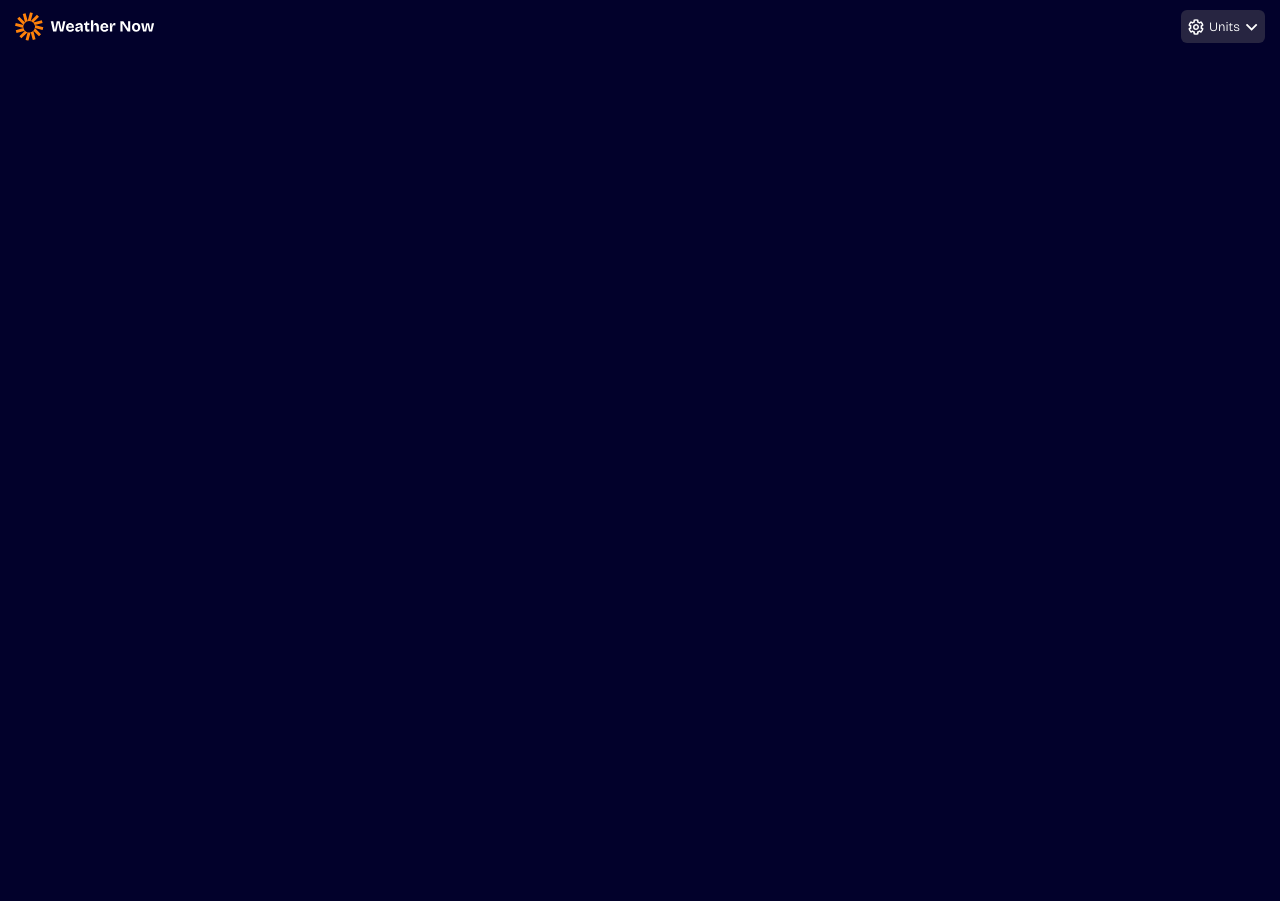
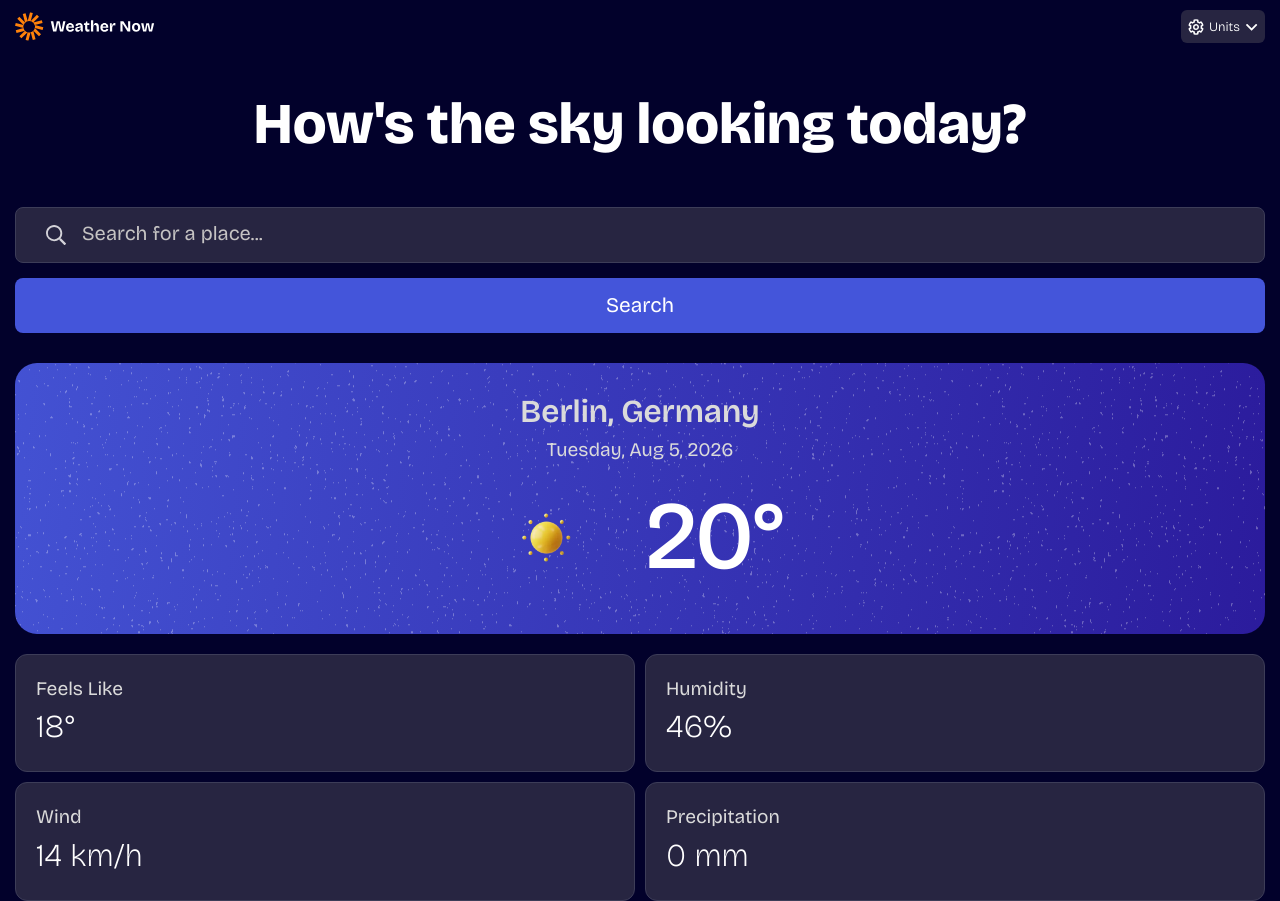
Before and after one commit to abylaikhan444/weather-app-main, a plain HTML site: page index.html in a window 1280 px wide. Before the commit the page ends 810 px from the top, so only its background shows below. Drawn offline with Linux system fonts and the light colour scheme.

Commit message:
Done: Complete the part of [Weather-card]

```diff
--- a/css/index.css
+++ b/css/index.css
@@ -13,4 +13,19 @@
   --dropdown-font-color: #fff;
   --dropdown-option-font-color: #fff;
   --dropdown-title-font-color: hsl(240, 6%, 70%);
+  /* PAGE TITILE */
+  --page-title-font-color: #fff;
+  /* SEARCH CONTAINER */
+  --search-background-input: hsl(243, 27%, 20%);
+  --search-background-btn: hsl(233, 67%, 56%);
+  --search-color-btn: #fff;
+  --search-color-input: #fff;
+  /* MAIN */
+  /* WHEATHER CARD */
+  --wheather-color-city-info: #dadada;
+  --weather-degree-color: #fff;
+  --weather-background-color: hsl(243, 27%, 20%);
+  --wheather-color-label: #dadada;
+  --weather-color-value: #fff;
+  --weather-details-card-border-color: #3d3d58;
 }
--- a/css/style.css
+++ b/css/style.css
@@ -60,7 +60,6 @@ body {
   background-color: var(--dropdown-background-color);
   padding: 5px;
   border-radius: 8px;
-  transition: 1s ease-in;
 }
 .header__switch-btn {
   width: 100%;
@@ -99,3 +98,113 @@ body {
 }
 .header__unit-radio {
 }
+
+.page-title {
+  font-family: 'Brocolage';
+  color: var(--page-title-font-color);
+  font-size: 3.6rem;
+  box-sizing: content-box;
+  font-weight: 800;
+  text-align: center;
+  margin-top: 50px;
+  padding: 0 10px;
+  line-height: 1.1;
+}
+
+/* Search Container */
+
+.search {
+  margin: 50px 15px 10px 15px;
+}
+.search__field {
+  background-color: var(--search-background-input);
+  display: flex;
+  padding: 15px 0 15px 30px;
+  gap: 15px;
+  border-radius: 8px;
+  border: 1px solid var(--weather-details-card-border-color);
+}
+.search__input {
+  color: var(--search-color-input);
+}
+.search__input::placeholder {
+  font-size: 1.25rem;
+  width: 100%;
+  color: #c5c3c3;
+}
+.search-btn {
+  width: 100%;
+  margin-top: 15px;
+  padding: 12px 0;
+  font-size: 1.3rem;
+  color: var(--search-color-btn);
+  background-color: var(--search-background-btn);
+  border-radius: 8px;
+}
+
+/* MAIN SECTION */
+
+.main {
+  margin: 30px 15px 0 15px;
+}
+.weather {
+}
+.weather__card {
+  background-image: url(/assets/images/bg-today-small.svg);
+  background-size: cover;
+  background-repeat: no-repeat;
+  background-position: center;
+  border-radius: 22px;
+  padding: 25px;
+}
+.weather__city-info {
+  display: flex;
+  justify-content: center;
+  flex-direction: column;
+  align-items: center;
+  color: var(--wheather-color-city-info);
+}
+.weather__city {
+  font-size: 2rem;
+  font-weight: 600;
+}
+.weather__date {
+  font-size: 1.2rem;
+}
+.weather__temperature {
+  display: flex;
+  align-items: center;
+  justify-content: center;
+  gap: 50px;
+}
+.weather__info-icon {
+  width: 100px;
+}
+.weather__degree {
+  font-size: 6rem;
+  font-weight: 500;
+  color: var(--weather-degree-color);
+}
+.weather__details {
+  display: grid;
+  grid-template-columns: repeat(2, 1fr);
+  grid-template-rows: repeat(2, 1fr);
+  gap: 10px;
+  margin-top: 20px;
+}
+.weather__details-card {
+  background-color: var(--weather-background-color);
+  padding: 20px;
+  border-radius: 12px;
+  border: 1px solid var(--weather-details-card-border-color);
+}
+.weather__details-label {
+  color: var(--wheather-color-label);
+  font-size: 1.2rem;
+}
+.weather__details-value {
+  color: var(--weather-color-value);
+  font-size: 2rem;
+  font-weight: 100;
+
+}
--- a/index.html
+++ b/index.html
@@ -59,7 +59,55 @@
         </fieldset>
       </div>
     </header>
-    <!-- <h1 class="page-title">How`s the sky looking today?</h1> -->
+    <h1 class="page-title">How's the sky looking today?</h1>
+    <form class="search">
+      <div class="search__field">
+        <img src="./assets/images/icon-search.svg" alt="seacrh icon" />
+        <input
+          id="search"
+          type="search"
+          class="search__input"
+          placeholder="Search for a place..."
+          aria-label="Search for a place"
+        />
+      </div>
+      <button class="search-btn" type="submit">Search</button>
+    </form>
+    <main class="main">
+      <section class="weather">
+        <div class="weather__card">
+          <div class="weather__city-info">
+            <h2 class="weather__city">Berlin, Germany</h2>
+            <p class="weather__date">Tuesday, Aug 5, 2026</p>
+          </div>
+          <div class="weather__temperature">
+            <img class="weather__info-icon" src="/assets/images/icon-sunny.webp" alt="sunny icon" />
+            <h3 class="weather__degree">20°</h3>
+          </div>
+        </div>
+        <div class="weather__details">
+          <div class="weather__details-card">
+            <h4 class="weather__details-label">Feels Like</h4>
+            <p class="weather__details-value">18°</p>
+          </div>
+          <div class="weather__details-card">
+            <h4 class="weather__details-label">Humidity</h4>
+            <p class="weather__details-value">46%</p>
+          </div>
+          <div class="weather__details-card">
+            <h4 class="weather__details-label">Wind</h4>
+            <p class="weather__details-value">14 km/h</p>
+          </div>
+          <div class="weather__details-card">
+            <h4 class="weather__details-label">Precipitation</h4>
+            <p class="weather__details-value">0 mm</p>
+          </div>
+        </div>
+      </section>
+      <section class="forecast">
+
+      </section>
+    </main>
     <!-- <footer class="attribution" style="display: none">
       Challenge by <a href="https://www.frontendmentor.io?ref=challenge">Frontend Mentor</a>. Coded by
       <a href="#">Your Name Here</a>.
```
Also changed, not shown: Screenshot 2026-11-17 234348.png (added), design/mobile-design-metric.jpg.
